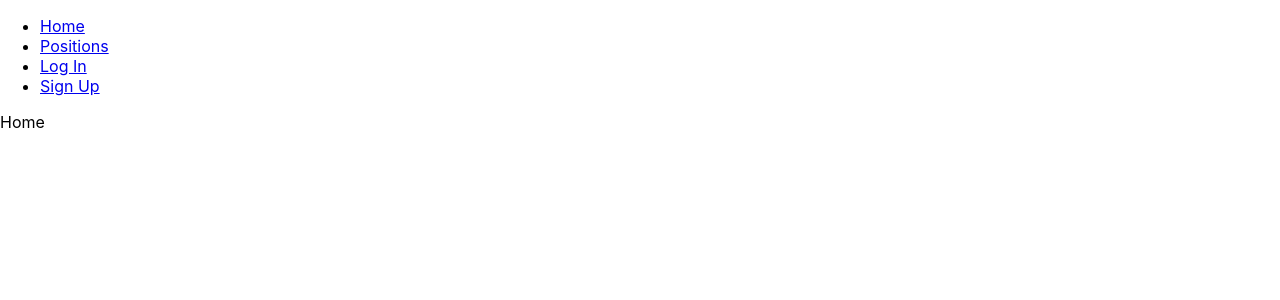
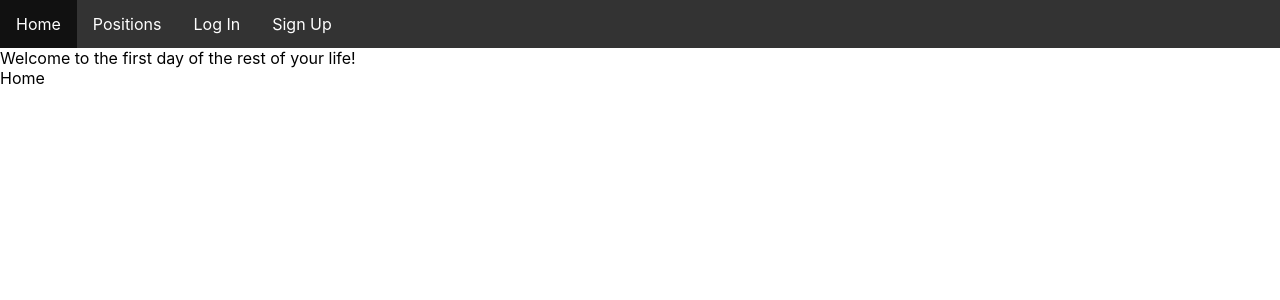
Before and after one commit to elliott-king/hostile-board-frontend, a React (Create React App) app: page / in a window 1280 px wide. Shown: the top 300 px of the page. Built offline with nearby package versions, Linux system fonts and the light colour scheme; no server answers.

Commit message:
Add css to navbar

```diff
--- a/src/App.css
+++ /dev/null
@@ -1,38 +0,0 @@
-.App {
-  text-align: center;
-}
-
-.App-logo {
-  height: 40vmin;
-  pointer-events: none;
-}
-
-@media (prefers-reduced-motion: no-preference) {
-  .App-logo {
-    animation: App-logo-spin infinite 20s linear;
-  }
-}
-
-.App-header {
-  background-color: #282c34;
-  min-height: 100vh;
-  display: flex;
-  flex-direction: column;
-  align-items: center;
-  justify-content: center;
-  font-size: calc(10px + 2vmin);
-  color: white;
-}
-
-.App-link {
-  color: #61dafb;
-}
-
-@keyframes App-logo-spin {
-  from {
-    transform: rotate(0deg);
-  }
-  to {
-    transform: rotate(360deg);
-  }
-}
--- a/src/App.js
+++ b/src/App.js
@@ -1,7 +1,7 @@
 import React from 'react';
-import './App.css';
 import {BrowserRouter as Router, Switch, Route, Link} from 'react-router-dom'
 
+import 'styles/App.css';
 import {getPositions, createSession, createUser} from 'requests'
 import PositionsSearch from 'containers/PositionsSearch'
 import SessionHandler from 'containers/SessionHandler'
@@ -93,7 +93,10 @@ class App extends React.Component {
               {this.renderProfile()}
             </Route>
             <Route exact path='/'>
-              <div>Home</div>
+              <React.Fragment>
+                Welcome to the first day of the rest of your life!
+                <div>Home</div>
+              </React.Fragment>
             </Route>
           </Switch>
         </div>
--- /dev/null
+++ b/src/styles/App.css
@@ -0,0 +1,24 @@
+nav li {
+  float: left;
+}
+
+nav ul {
+  list-style-type: none;
+  margin: 0;
+  padding: 0;
+  overflow: hidden;
+  background-color: #333;
+}
+
+nav a {
+  display: block;
+  color: white;
+  text-align: center;
+  padding: 14px 16px;
+  text-decoration: none;
+}
+
+/* Change the link color to #111 (black) on hover */
+nav li a:hover {
+  background-color: #111;
+}
```
